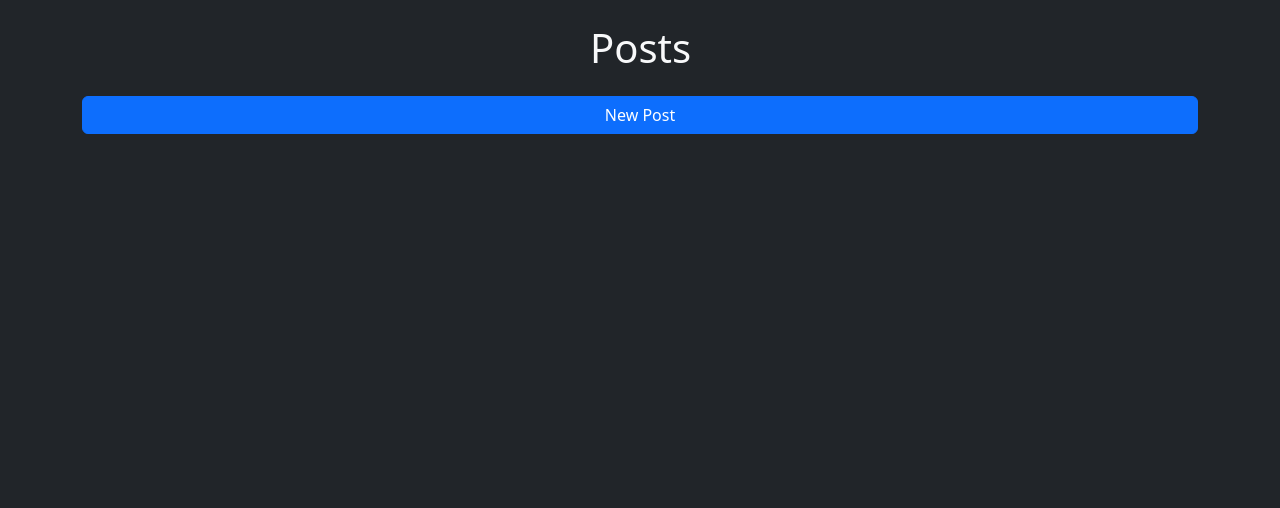
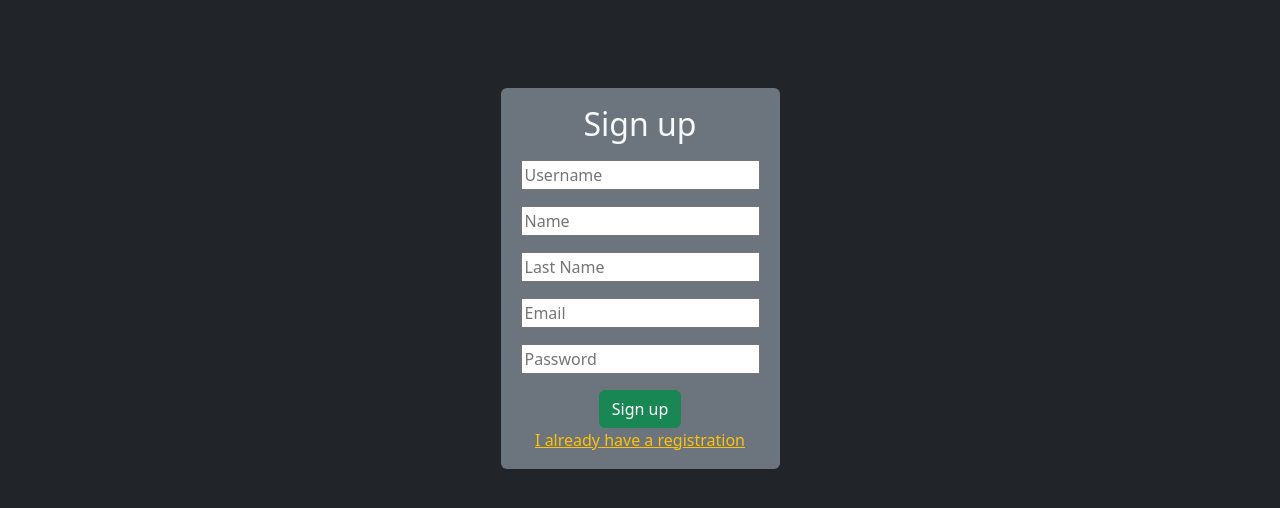
Before and after one commit to KaykyDion/cloneX_django, a Django app: page / in a window 1280 px wide. Shown: the part 72-580 px from the top of the page. Run offline with Django 5.2, Linux system fonts and the light colour scheme; data that the repository does not hold is empty; some libraries are stand-ins or nearby versions.

Commit message:
feat: add user authentication

```diff
--- /dev/null
+++ b/api/forms.py
@@ -0,0 +1,90 @@
+from django import forms
+
+class SignUpForm(forms.Form):
+    username = forms.CharField(
+        max_length=18,
+        required=False,
+        widget=forms.TextInput(
+            attrs={
+                "class": "form-input",
+                "placeholder": "Username",
+                "required": True,
+                "max-length": 18,
+            }
+        ),
+    )
+    name = forms.CharField(
+        max_length=20,
+        required=False,
+        widget=forms.TextInput(
+            attrs={
+                "class": "form-input",
+                "placeholder": "Name",
+                "required": True,
+                "max-length": 12,
+            }
+        ),
+    )
+    surname = forms.CharField(
+        max_length=14,
+        required=False,
+        widget=forms.TextInput(
+            attrs={
+                "class": "form-input",
+                "placeholder": "Last Name",
+                "required": True,
+                "max-length": 14,
+            }
+        ),
+    )
+    email = forms.CharField(
+        max_length=150,
+        required=False,
+        widget=forms.TextInput(
+            attrs={"class": "form-input", "placeholder": "Email", "required": True}
+        ),
+    )
+    password = forms.CharField(
+        max_length=190,
+        required=False,
+        widget=forms.TextInput(
+            attrs={
+                "class": "form-input",
+                "placeholder": "Password",
+                "required": True,
+                "type": "password",
+            }
+        ),
+    )
+    def __init__(self, *args, **kwargs):
+        super(SignUpForm, self).__init__(*args, **kwargs)
+        self.fields["username"].label = False
+        self.fields["name"].label = False
+        self.fields["surname"].label = False
+        self.fields["email"].label = False
+        self.fields["password"].label = False
+
+class SignInForm(forms.Form):
+    username = forms.CharField(
+        max_length=150,
+        required=False,
+        widget=forms.TextInput(
+            attrs={"class": "form-input", "placeholder": "Username", "required": True}
+        ),
+    )
+    password = forms.CharField(
+        max_length=190,
+        required=False,
+        widget=forms.TextInput(
+            attrs={
+                "class": "form-input",
+                "placeholder": "Password",
+                "required": True,
+                "type": "password",
+            }
+        ),
+    )
+    def __init__(self, *args, **kwargs):
+        super(SignInForm, self).__init__(*args, **kwargs)
+        self.fields["username"].label = False
+        self.fields["password"].label = False
--- a/api/models.py
+++ b/api/models.py
@@ -1,10 +1,16 @@
 from django.db import models
+from django.contrib.auth.models import User
 
 # Create your models here.
 class Post(models.Model):
     title = models.CharField(verbose_name="Title", max_length=100, null=False, blank=False)
     created_at = models.DateTimeField(auto_now_add=True, null=False, blank=False)
     updatedAt = models.DateTimeField(auto_now=True, null=False, blank=False)
+    user = models.ForeignKey(User, related_name="posts", on_delete=models.DO_NOTHING, default=1)
+    likes = models.ManyToManyField(User, related_name="post_like", blank=True)
+
+    def like_amount(self):
+        return self.likes.count()
 
     class Meta:
         ordering = ["-created_at"]
--- a/api/templates/api/post_confirm_delete.html
+++ b/api/templates/api/post_confirm_delete.html
@@ -1,6 +1,6 @@
 {% extends 'base.html' %}
 <span></span>
-{% block page_title %} Excluir Tweet {% endblock page_title %}
+{% block page_title %} Delete Post {% endblock page_title %}
 <span></span>
 {% block content%}
 <h1>Are you sure you want to delete this post?</h1>
--- a/api/templates/api/post_list.html
+++ b/api/templates/api/post_list.html
@@ -3,26 +3,43 @@
 {% block page_title %}
     Feed
 {% endblock page_title %}
+
 {% block content %}
-    <h1 class="mb-4 mx-auto" style="width: 100px;">Posts</h1>
-    <a href="{% url 'post_form' %}" class="btn btn-primary mb-4 mx-auto" style="width: 100%;">New Post</a>
+    <h1 class="mb-4">Posts</h1>
+    <a href="{% url 'post_form' %}" class="btn btn-primary mb-4">New post</a>
     {% for post in post_list %}
-    <div class="alert alert-light" role="alert">
+    <div class="alert alert-dark bg-light" role="alert">
         <div class="container">
             <div>
                 {% comment %} <th scope="row">{{ post.pk }}</th> {% endcomment %}
-                <h3 class="mb-2 text-dark"><strong>{{ post.title }}</strong></h3> </br>
+                <p>@{{ post.user.username }}</p>
+                <h3 class="alert alert-dark bg-light text-primary"><strong>{{ post.title }}</strong></h3> </br>
                 <p class="text-secondary">Published at {{ post.created_at }}</p>
                 {% if post.updatedAt and post.updatedAt != post.created_at %}
-                  <p class="text-secondary">Updated at {{ post.updatedAt }}</p>
+                    <p class="text-secondary">Updated at {{ post.updatedAt }}</p>
                 {% endif %}
-                <p class="d-flex align-items-center gap-2">
-                    <a href="#" class="btn btn-sm btn-primary text-center">Like</a>
-                    <a href="{% url 'post_update' pk=post.pk %}" class="btn btn-secondary btn-sm">Edit</a>
-                    <a href="{% url 'post_delete' pk=post.pk %}" class="btn btn-danger btn-sm">Delete</a>
+                <p>
+                    <div class="d-flex align-items-center gap-2">
+                        {% if post.like_amount > 0 %}
+                            <p class="like-counter"><span class="bg-success rounded p-1 text-light">{{post.like_amount}}</span> Likes</p>
+                        {% endif %}
+                        {% if user in post.likes.all %}
+                            <a href="{% url 'like_post' post.id %}" class="dislike-btn btn btn-danger mb-2">Remove Like</a>
+                        {% else %}
+                            <a href="{% url 'like_post' post.id %}" class="btn btn-primary mb-2">Like</a>
+                        {% endif %}
+                    </div>
+                    {% comment %} <a href="#" class="btn btn-primary">Like</a> {% endcomment %}
+                    {% if post.user.id == request.user.id %}
+                        <div class="d-flex justify-content-end gap-2">
+                            <a href="{% url 'post_update' pk=post.pk %}" class="btn btn-secondary">Edit</a>
+                            <a href="{% url 'post_delete' pk=post.pk %}" class="btn btn-danger">Delete</a>
+                        </div>
+                    {% endif %}
                 </p>
             </div>
-          </div>
         </div>
-        {% endfor %}
+    </div>
+    {% endfor %}
+
 {% endblock content %}
--- /dev/null
+++ b/api/templates/api/signup.html
@@ -0,0 +1,20 @@
+{% extends "base.html" %}
+{% block page_title %}
+    Sign Up
+{% endblock page_title %}
+{% block content %}
+<section class="d-flex flex-column align-items-center pt-5">
+  <div class="bg-secondary alert d-flex flex-column align-items-center m-3 w-25">
+    <h2>Sign up</h2>
+    {% if form %}
+        <form method="POST" class="d-flex flex-column align-items-center pt-2">
+            {% csrf_token %}
+            {{ form.as_p }}
+
+            <button type="submit" class="btn btn-success">Sign up</button>
+            <a class="text-warning" href="{% url 'sign_in' %}">I already have a registration</a>
+        </form>
+    {% endif %}
+  </div>
+</section>
+{% endblock content %}
--- a/api/views.py
+++ b/api/views.py
@@ -1,15 +1,33 @@
+from django.http import HttpResponse
+from django import forms
+from django.shortcuts import get_object_or_404, render
 from django.views.generic import ListView, CreateView, UpdateView, DeleteView
 from django.urls import reverse_lazy
+
+from django.contrib.auth import authenticate, login
+from django.shortcuts import render, redirect
+
+from api.forms import SignInForm, SignUpForm
 from .models import Post
+from django.contrib.auth.models import User
 
 # Create your views here.
 class PostView(ListView):
   model = Post
 
+  def Posts(request):
+    model = Post
+    user = User.objects.get(id=request.user.id)
+    return render(request, "api/signup.html", {"posts": model, "user": user})
+
 class PostCreateView(CreateView):
   model = Post
   fields = ["title"]
   success_url = reverse_lazy("posts")
+
+  def form_valid(self, form):
+      form.instance.user = self.request.user
+      return super().form_valid(form)
 
 class PostUpdateView(UpdateView):
   model = Post
@@ -19,3 +37,56 @@ class PostUpdateView(UpdateView):
 class PostDeleteView(DeleteView):
   model = Post
   success_url = reverse_lazy("posts")
+
+def signUp(request):
+    if request.method == "POST":
+        form = SignUpForm(request.POST)
+        if form.is_valid():
+            username = form.cleaned_data["username"]
+            first_name = form.cleaned_data["name"].lower()
+            last_name = form.cleaned_data["surname"].lower()
+            email = form.cleaned_data["email"]
+            password = form.cleaned_data["password"]
+            usernameExists = User.objects.filter(username=username).first()
+            if usernameExists:
+                return HttpResponse("The username already exists.")
+            else:
+                user = User.objects.create_user(
+                    username=username,
+                    first_name=first_name,
+                    last_name=last_name,
+                    email=email,
+                    password=password,
+                )
+                user = authenticate(username=username, password=password)
+                login(request, user)
+                return redirect("posts")
+        else:
+            return HttpResponse("Something went wrong. Try again later.")
+    else:
+        form = SignUpForm()
+        return render(request, "api/signup.html", {"form": form})
+
+def signIn(request):
+    form = SignInForm()
+    if request.method == "POST":
+        form = SignInForm(request.POST)
+        if form.is_valid():
+            username = form.cleaned_data["username"]
+            password = form.cleaned_data["password"]
+            user = authenticate(request, username=username, password=password)
+            if user is not None:
+                login(request, user)
+                return redirect("posts")
+        return HttpResponse("Invalid fields!")
+    return render(request, "api/signin.html", {"form": form})
+
+def like_post(request, pk):
+    if request.user.is_authenticated:
+        post = get_object_or_404(Post, id=pk)
+        if post.likes.filter(id=request.user.id):
+            post.likes.remove(request.user)
+        else:
+            post.likes.add(request.user)
+        return redirect(request.META.get("HTTP_REFERER"))
+    return redirect("")
--- a/cloneX/urls.py
+++ b/cloneX/urls.py
@@ -18,12 +18,15 @@ Including another URLconf
 from django.contrib import admin
 from django.urls import path
 
-from api.views import PostView, PostCreateView, PostUpdateView, PostDeleteView
+from api.views import PostView, PostCreateView, PostUpdateView, PostDeleteView, signUp, signIn, like_post
 
 urlpatterns = [
     path("admin/", admin.site.urls),
-    path('', PostView.as_view(), name="posts"),
-    path('create', PostCreateView.as_view(), name="post_form"),
+    path("feed", PostView.as_view(), name="posts"),
+    path("create", PostCreateView.as_view(), name="post_form"),
     path("update/<int:pk>", PostUpdateView.as_view(), name="post_update"),
     path("delete/<int:pk>", PostDeleteView.as_view(), name="post_delete"),
+    path("", signUp, name="sign_up"),
+    path("signIn", signIn, name="sign_in"),
+    path("like/<int:pk>/", like_post, name="like_post"),
 ]
```
Also changed, not shown: api/templates/api/signin.html (added, +22 -0 lines), api/migrations/0002_alter_post_options_post_likes_post_user_and_more.py (added).
